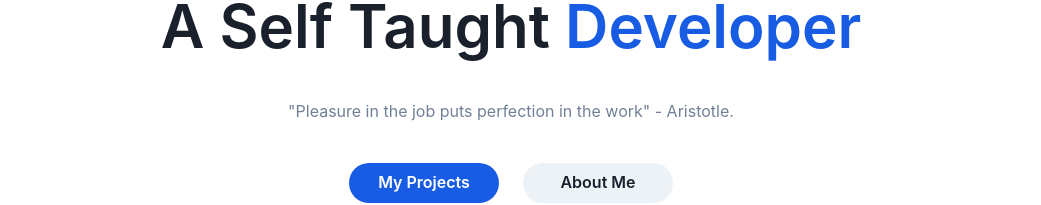
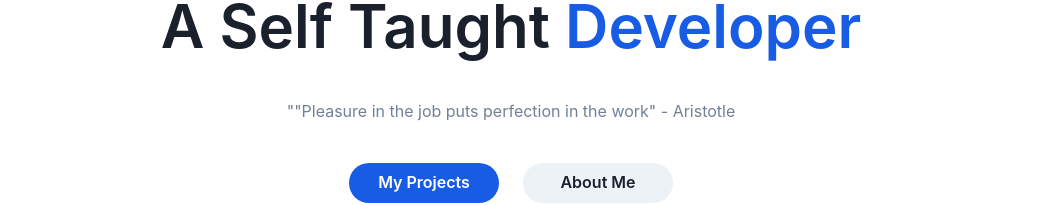
Before and after one commit to AbbyB97/abhijit-b, a Next.js app: page / in a window 1280 px wide. Shown: the part 119-324 px from the top of the page, without its empty margins (129-1170 px from the left). Built offline with nearby package versions, Linux system fonts and the light colour scheme.

Commit message:
added profile ts file and removed card seperate file

```diff
--- a/src/components/hero/index.tsx
+++ b/src/components/hero/index.tsx
@@ -2,6 +2,7 @@ import { Flex, Heading, Stack, Text, Image } from '@chakra-ui/react'
 import { Element } from 'react-scroll'
 import AButton from 'widgets/AButton'
 import { scroller } from 'react-scroll'
+import profileData from 'static/portfolioProfile'
 
 export default function HeroWidget() {
   return (
@@ -17,14 +18,14 @@ export default function HeroWidget() {
           fontSize={{ base: '3xl', sm: '4xl', md: '6xl' }}
           lineHeight={'110%'}
         >
-          A Self Taught{' '}
+          {profileData.header.lineOne}
           <Text as={'span'} color={'ABlue.200'}>
-            Developer
+            {profileData.header.lineTwo}
           </Text>
         </Heading>
         <Text color={'gray.500'} maxW={'3xl'}>
-          &quot;Pleasure in the job puts perfection in the work&quot; -
-          Aristotle.
+          {profileData.header.favouriteQuote}{` - `}
+          {profileData.header.favouriteQuoteAuthor}
         </Text>
         <Stack spacing={6} direction={'row'}>
           <AButton
--- a/src/components/projects-section/index.tsx
+++ b/src/components/projects-section/index.tsx
@@ -9,8 +9,8 @@ import {
 import { Element } from 'react-scroll'
 import React from 'react'
 import ProjectCard from 'widgets/project-card'
-import projectCardDataArray from 'static/projectCardData'
-
+import projectCardDataArray from 'static/portfolioProfile'
+// https://pbs.twimg.com/profile_images/1059481903496073218/NZLDqzp6_400x400.jpg
 const ProjectSection = () => {
   return (
     <Element name="Projects-Section">
@@ -18,12 +18,12 @@ const ProjectSection = () => {
         My recent projects
       </Heading>
       <Grid templateColumns={{ base: '1fr', md: 'repeat(2,1fr)' }} gap="1rem">
-        {projectCardDataArray.map((projectData, index) => (
+        {projectCardDataArray.projectCards.map((projectData, index) => (
           <GridItem
             key={index}
             colSpan={{
               base: 1,
-              md: index + 1 === projectCardDataArray.length ? 2 : 1
+              md: index + 1 === projectCardDataArray.projectCards.length ? 2 : 1
             }}
           >
             <ProjectCard projectCardData={projectData} />
--- a/src/components/skills-section/index.tsx
+++ b/src/components/skills-section/index.tsx
@@ -16,7 +16,7 @@ import {
   FcInTransit,
   FcGlobe
 } from 'react-icons/fc'
-import { BsGlobe } from 'react-icons/bs'
+// import { BsGlobe } from 'react-icons/bs'
 import { FaGamepad } from 'react-icons/fa'
 import { Element } from 'react-scroll'
 interface FeatureProps {
--- a/src/modules/shared/nav-bar/index.tsx
+++ b/src/modules/shared/nav-bar/index.tsx
@@ -23,6 +23,7 @@ import {
 } from '@chakra-ui/icons'
 import { BsFillSunFill, BsMoonFill } from 'react-icons/bs'
 import { scroller } from 'react-scroll'
+import profileData from 'static/portfolioProfile'
 
 export default function Navbar() {
   const { isOpen, onToggle: onNavToggle } = useDisclosure()
@@ -72,7 +73,7 @@ export default function Navbar() {
               })
             }
           >
-            Abhijit
+            {profileData.name}
           </Text>
 
           <Flex display={{ base: 'none', md: 'flex' }} ml={10}>
--- a/src/static/portfolioProfile.ts
+++ b/src/static/portfolioProfile.ts
@@ -1,6 +1,55 @@
 const profileData = {
   // update these values to see the changes
-  name: 'Abhijit'
+  name: 'Abhijit',
+  header: {
+    lineOne: 'A Self Taught ',
+    lineTwo: 'Developer',
+    favouriteQuote: '""Pleasure in the job puts perfection in the work"',
+    favouriteQuoteAuthor: 'Aristotle'
+  },
+  // make it true if the projects are hosted online, (You can also add github repository link)
+  hostedProjects: true,
+  // if hostedProjects is true, then add the links to the projects here
+  projectCards: [
+    {
+      imgSrc: '/images/projects/atmn.png' as string,
+      projectHeading: 'Android App ' as string,
+      projectDetail:
+        'A simple and quick way to start using alternative Indian apps for andorid.' as string,
+      projectLink:
+        'https://play.google.com/store/apps/details?id=com.apps.atmanirbharindia.release&hl=en_US&gl=US/' as string
+    },
+    {
+      imgSrc: '/images/projects/eshop.png' as string,
+      projectHeading: 'Eshop' as string,
+      projectDetail:
+        'A simple shopping cart project made with MERN stack along with Redux ' as string,
+      projectLink: 'https://e-shop2020.herokuapp.com/' as string
+    },
+
+    {
+      imgSrc: '/images/projects/math_quiz.png' as string,
+      projectHeading: 'Math Quiz' as string,
+      projectDetail:
+        'A simple Todo app created with ReactJs and redux' as string,
+      projectLink: 'https://lq-assignment.netlify.app/' as string
+    },
+    {
+      imgSrc: '/images/projects/todo.png' as string,
+      projectHeading: 'Todo App' as string,
+      projectDetail:
+        'A simple Todo app created with ReactJs and redux' as string,
+      projectLink: 'https://abbyb97.github.io/todoapp/#/' as string
+    },
+    {
+      imgSrc: '/images/projects/ninjaKid.png' as string,
+      projectHeading: 'Ninja Kid' as string,
+      projectDetail:
+        'A simple fun mini-game called Ninja Kid made with Godot engine' as string,
+      projectLink:
+        'https://drive.google.com/file/d/1SRJVpihFzcpVxHWa2g5q29RtdsknBwx8/view' as string
+    }
+  ]
 }
 
 export default profileData
--- a/src/static/projectCardData.ts
+++ /dev/null
@@ -1,39 +0,0 @@
-const projectCardData = [
-  {
-    imgSrc: '/images/projects/atmn.png' as string,
-    projectHeading: 'Android App ' as string,
-    projectDetail:
-      'A simple and quick way to start using alternative Indian apps for andorid.' as string,
-    projectLink:
-      'https://play.google.com/store/apps/details?id=com.apps.atmanirbharindia.release&hl=en_US&gl=US/' as string
-  },
-  {
-    imgSrc: '/images/projects/eshop.png' as string,
-    projectHeading: 'Eshop' as string,
-    projectDetail:
-      'A simple shopping cart project made with MERN stack along with Redux ' as string,
-    projectLink: 'https://e-shop2020.herokuapp.com/' as string
-  },
-
-  {
-    imgSrc: '/images/projects/math_quiz.png' as string,
-    projectHeading: 'Math Quiz' as string,
-    projectDetail: 'A simple Todo app created with ReactJs and redux' as string,
-    projectLink: 'https://lq-assignment.netlify.app/' as string
-  },
-  {
-    imgSrc: '/images/projects/todo.png' as string,
-    projectHeading: 'Todo App' as string,
-    projectDetail: 'A simple Todo app created with ReactJs and redux' as string,
-    projectLink: 'https://abbyb97.github.io/todoapp/#/' as string
-  },
-  {
-    imgSrc: '/images/projects/ninjaKid.png' as string,
-    projectHeading: 'Ninja Kid' as string,
-    projectDetail:
-      'A simple fun mini-game called Ninja Kid made with Godot engine' as string,
-    projectLink:
-      'https://drive.google.com/file/d/1SRJVpihFzcpVxHWa2g5q29RtdsknBwx8/view' as string
-  }
-]
-export default projectCardData
--- a/src/widgets/project-card/index.tsx
+++ b/src/widgets/project-card/index.tsx
@@ -11,9 +11,6 @@ import {
   Button
 } from '@chakra-ui/react'
 import { ProjectCardDataType } from './types'
-
-const IMAGE =
-  'https://images.unsplash.com/photo-1518051870910-a46e30d9db16?ixlib=rb-1.2.1&ixid=MXwxMjA3fDB8MHxwaG90by1wYWdlfHx8fGVufDB8fHw%3D&auto=format&fit=crop&w=1350&q=80'
 
 export default function ProjectCard({
   projectCardData
```
